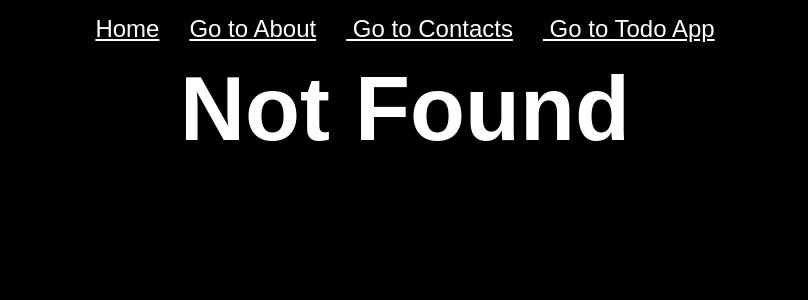
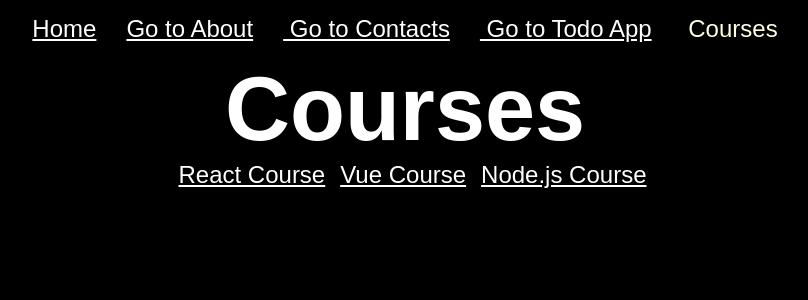
Before and after one commit to Eltach00/react-course-projects, a React (Create React App) app: page /courses in a window 1280 px wide. Before the commit this address had no page. Shown: the top 300 px of the page, without its empty margins (235-1043 px from the left). Built offline with nearby package versions, Linux system fonts and the light colour scheme.

Commit message:
react router updated

```diff
--- a/src/App.css
+++ b/src/App.css
@@ -20,6 +20,7 @@
 a {
   color: white;
   font-size: 1.5rem;
+  margin-left: 15px;
 }
 
 nav {
--- a/src/App.jsx
+++ b/src/App.jsx
@@ -5,6 +5,8 @@ import Home from './Router/Home'
 import MainLyout from './Router/layouts/MainLyout'
 import NotFound from './Router/NotFound'
 import Todo from './TodoApp/Todo'
+import Courses from './Router/Courses'
+import SingleCourse from './Router/SingleCourse'
 import './App.css'
 
 function App() {
@@ -18,6 +20,8 @@ function App() {
             <Route path="about" element={<About />} />
             <Route path="*" element={<NotFound />} />
             <Route path="todoApp" element={<Todo />} />
+            <Route path="courses" element={<Courses />} />
+            <Route path="courses/:courseSlug" element={<SingleCourse />} />
           </Route>
         </Routes>
       </div>
--- /dev/null
+++ b/src/Router/Courses.jsx
@@ -0,0 +1,19 @@
+import { Link } from 'react-router-dom'
+import courses from '../data/courses'
+
+const Courses = () => {
+  return (
+    <>
+      <h1>Courses</h1>
+      {courses.map((item) => {
+        return (
+          <Link key={item.id} to={item.slug}>
+            {item.title}
+          </Link>
+        )
+      })}
+    </>
+  )
+}
+
+export default Courses
--- a/src/Router/Menu.jsx
+++ b/src/Router/Menu.jsx
@@ -9,6 +9,7 @@ const Menu = () => {
       <NavLink to="about">Go to About</NavLink>
       <NavLink to="contacts"> Go to Contacts</NavLink>
       <NavLink to="todoApp"> Go to Todo App</NavLink>
+      <NavLink to="courses"> Courses</NavLink>
     </nav>
   )
 }
--- /dev/null
+++ b/src/Router/SingleCourse.jsx
@@ -0,0 +1,23 @@
+import { useEffect } from 'react'
+import { Link, useNavigate, useParams } from 'react-router-dom'
+import courses from '../data/courses'
+const SingleCourse = () => {
+  const navigate = useNavigate()
+  const params = useParams()
+  const course = courses.find((item) => item.slug === params.courseSlug)
+  useEffect(() => {
+    if (!course) {
+      navigate('..', { relative: 'path' })
+    }
+  }, [course, navigate])
+  return (
+    <>
+      <h1>{course.title}</h1>
+      <Link to=".." relative="path">
+        All Courses
+      </Link>
+    </>
+  )
+}
+
+export default SingleCourse
--- /dev/null
+++ b/src/data/courses.js
@@ -0,0 +1,19 @@
+const courses = [
+  {
+    title: 'React Course',
+    slug: 'react',
+    id: 111,
+  },
+  {
+    title: 'Vue Course',
+    slug: 'vue',
+    id: 222,
+  },
+  {
+    title: 'Node.js Course',
+    slug: 'node',
+    id: 333,
+  },
+]
+
+export default courses
```
